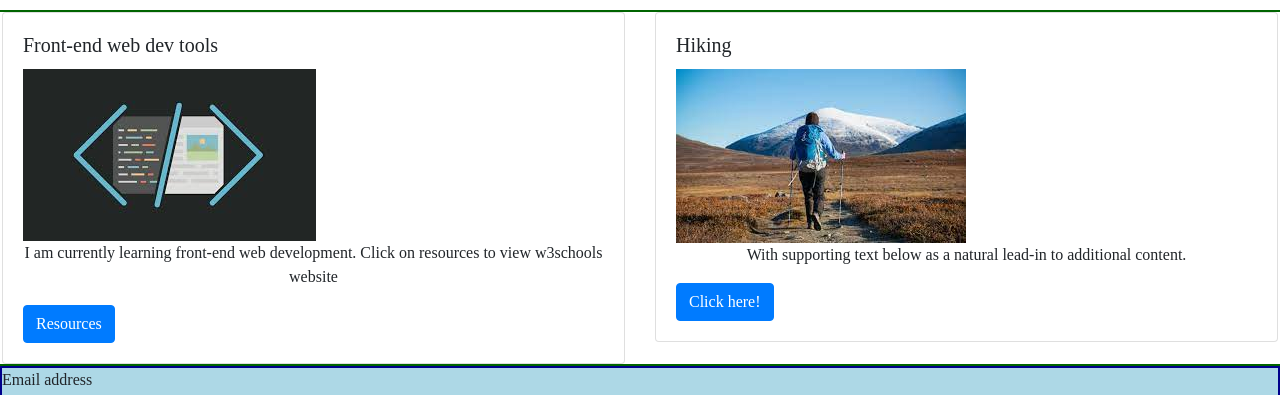
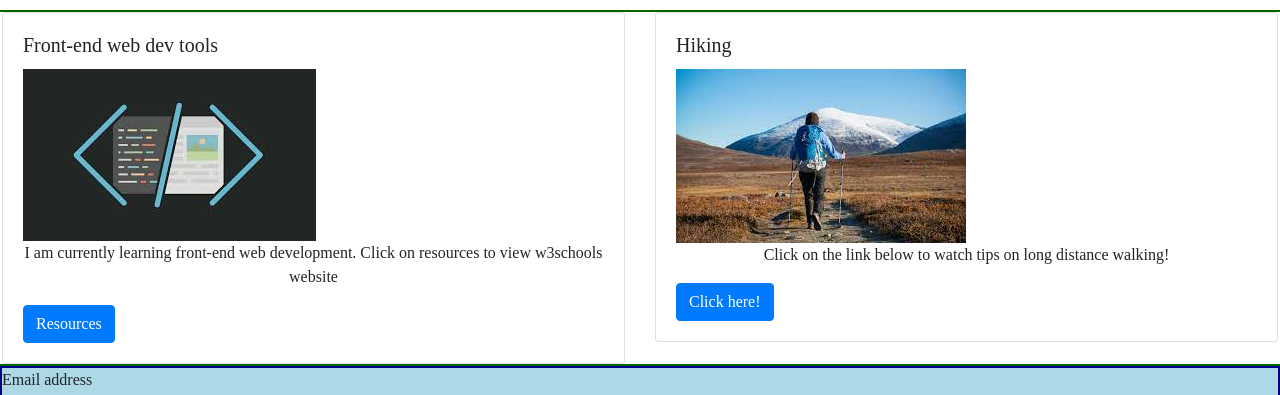
Before and after one commit to StellaA30/Bootstrap-Portfolio, a plain HTML site: page index.html in a window 1280 px wide. Shown: the part 504-899 px from the top of the page. Drawn offline with nearby package versions, Linux system fonts and the light colour scheme.

Commit message:
amended cards

```diff
--- a/index.html
+++ b/index.html
@@ -80,7 +80,7 @@
             <div class="card-body">
               <h5 class="card-title">Hiking</h5>
               <img src="./images/walking.jpeg" alt=" woman hiking">
-              <p class="card-text">With supporting text below as a natural lead-in to additional content.</p>
+              <p class="card-text">Click on the link below to watch tips on long distance walking!</p>
               <a href="https://www.youtube.com/watch?v=ehDw2y2Peg8" class="btn btn-primary">Click here! </a>
             </div>
           </div>
```
